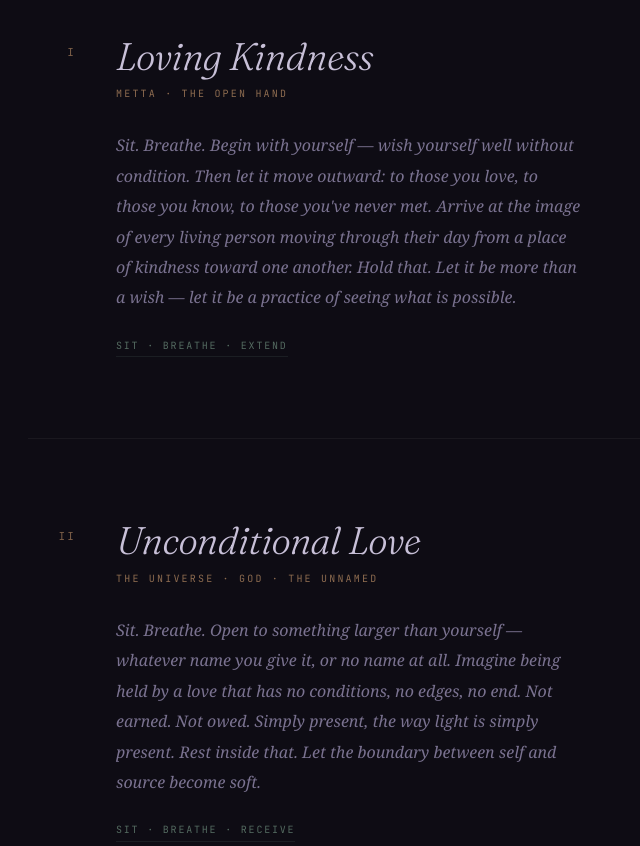
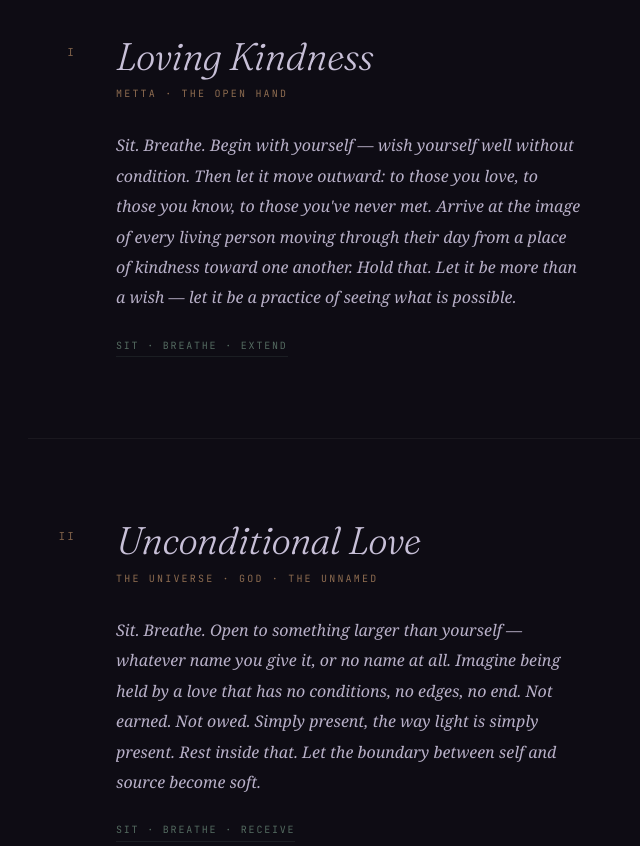
Before and after one commit to jdbates-gitit/jdb-landing, a plain HTML site: page spirit.html in a window 1280 px wide. Shown: the part 1340-2186 px from the top of the page, without its empty margins (284-924 px from the left). Drawn offline with Linux system fonts and the light colour scheme; a web font is replaced by a local one.

Commit message:
brighten practice description text

```diff
--- a/spirit.html
+++ b/spirit.html
@@ -214,7 +214,7 @@
 
   .practice-desc {
     font-size: 1rem;
-    color: var(--mist-dim);
+    color: #b8b0c8;
     line-height: 1.9;
     font-style: italic;
     max-width: 52ch;
```
